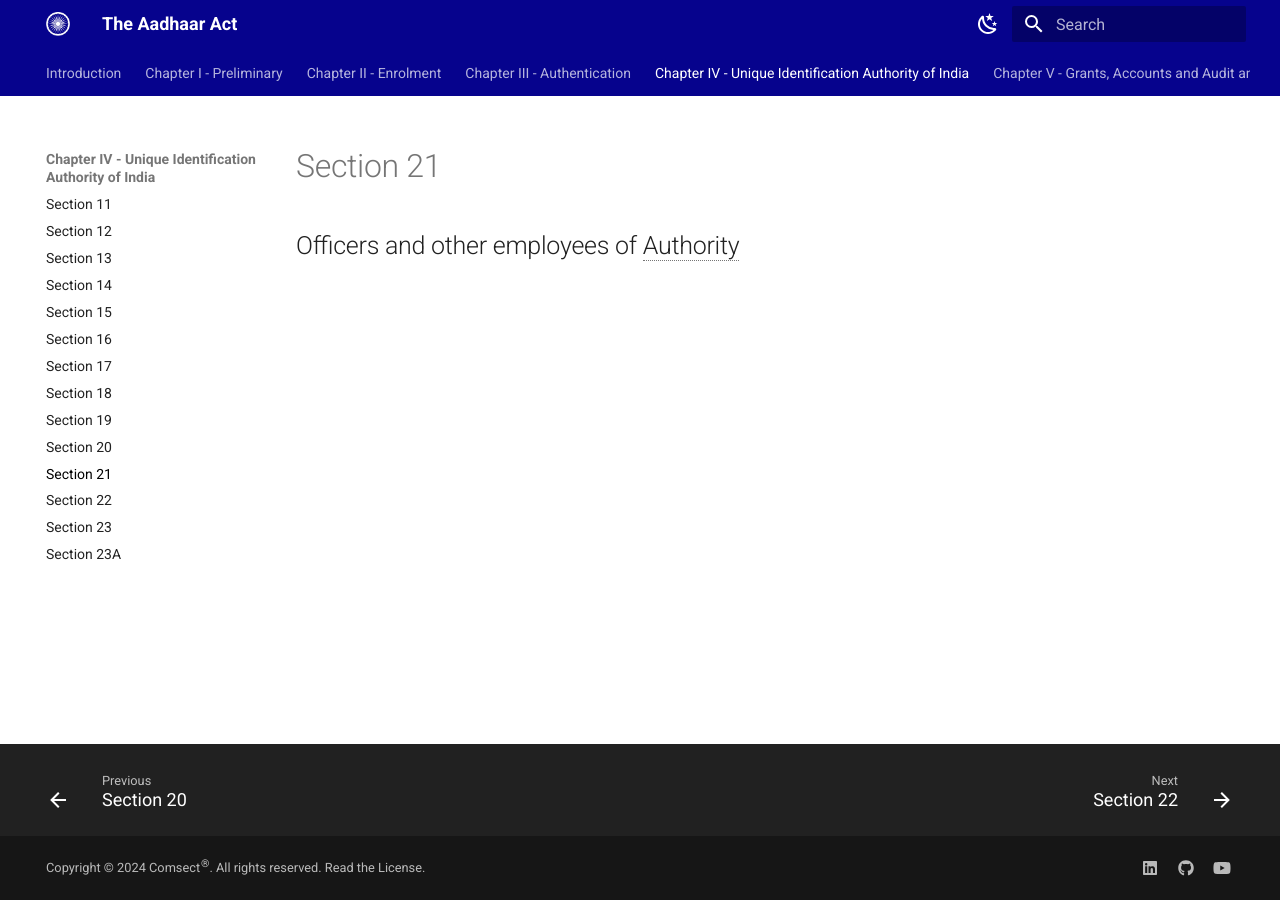
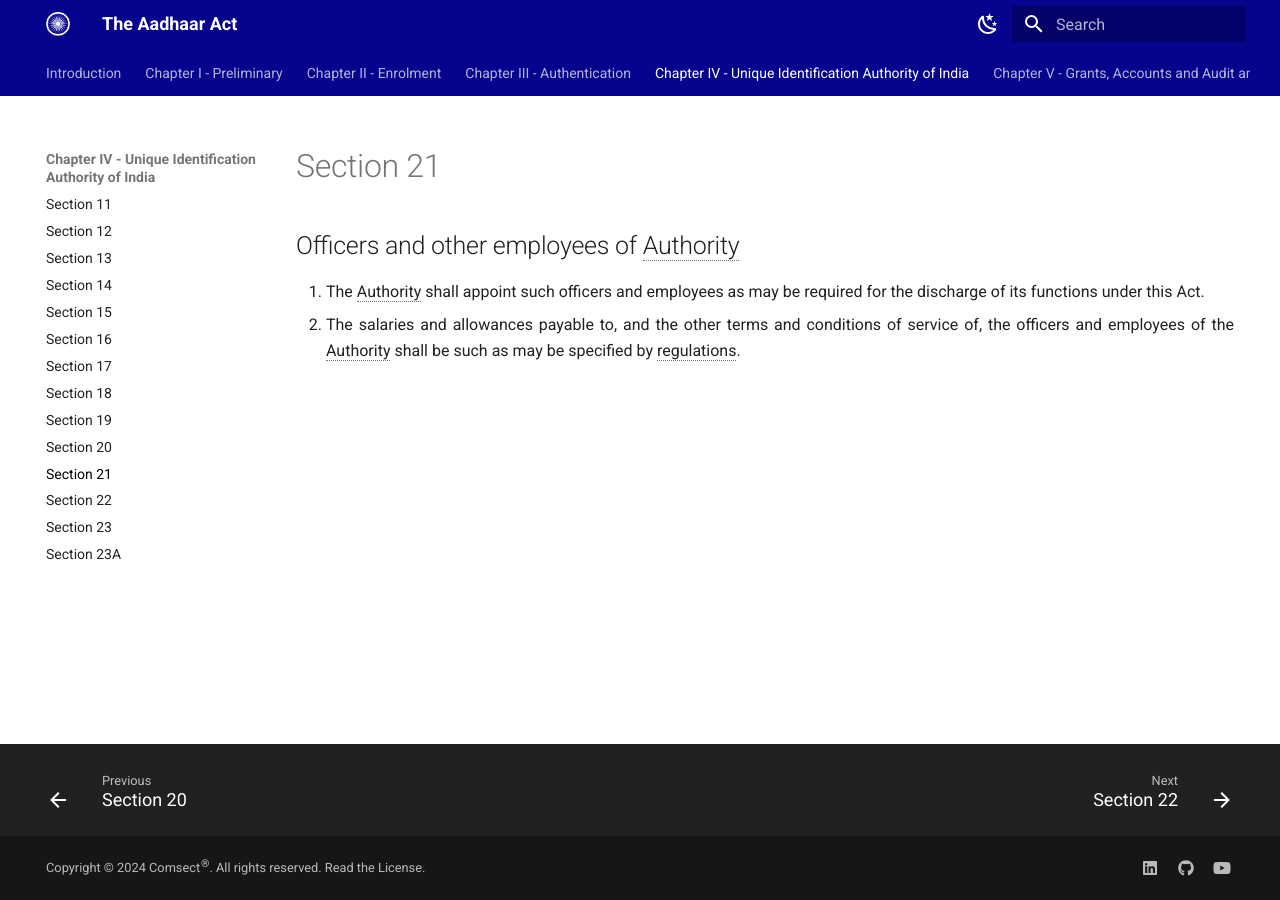
Before and after one commit to comsect/aadhaar-act, an MkDocs documentation site: the page built from docs/en/21.md, in a window 1280 px wide. Built offline with MkDocs 1.6.1 and Material for MkDocs 9.7.7, drawn with Linux system fonts in a browser that asks for light colours.

Commit message:
add section-twenty-one

```diff
--- a/docs/en/21.md
+++ b/docs/en/21.md
@@ -5,3 +5,6 @@
 ---
 
 ## Officers and other employees of Authority
+
+1. The Authority shall appoint such officers and employees as may be required for the discharge of its functions under this Act.
+2. The salaries and allowances payable to, and the other terms and conditions of service of, the officers and employees of the Authority shall be such as may be specified by regulations.
```
